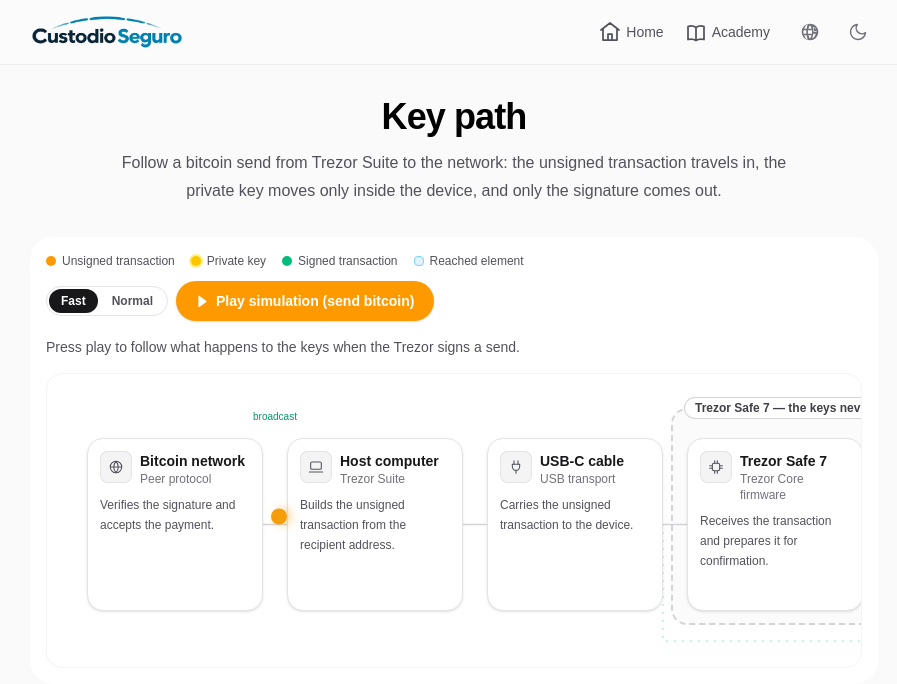
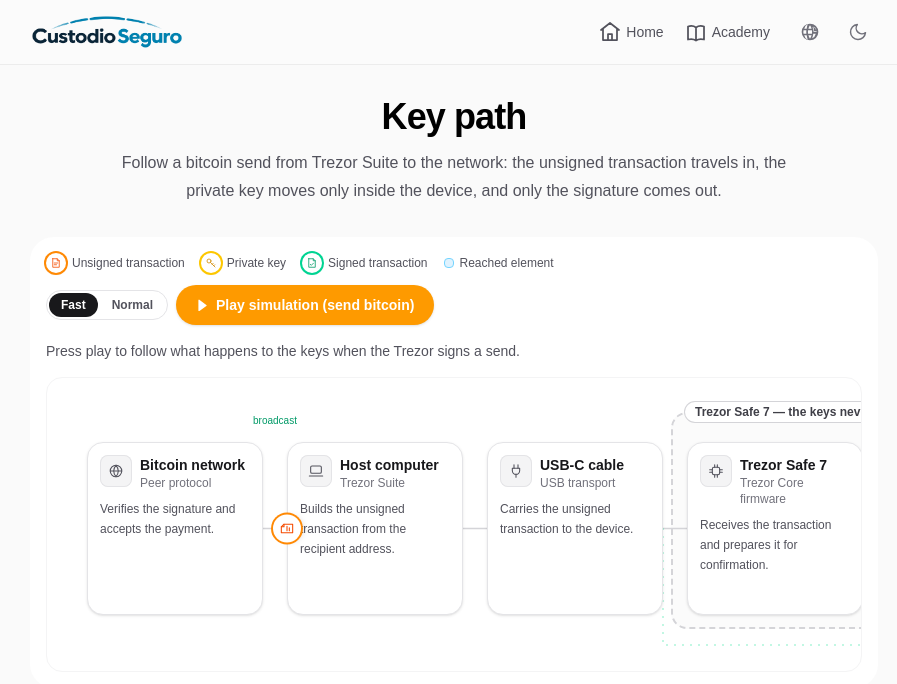
Before and after one commit to stealth14/courses-catalog, a Next.js app: page /en/diagrams/key-path in a window 1280 px wide. Shown: the top 684 px of the page, without its empty margins (186-1083 px from the left). Built offline with nearby package versions, Linux system fonts and the light colour scheme.

Commit message:
feat: enhance Key Path Diagram with multiple travellers and new icons for unsigned, private, and signed transactions

```diff
--- a/src/app/[locale]/diagrams/key-path/key-path-diagram.tsx
+++ b/src/app/[locale]/diagrams/key-path/key-path-diagram.tsx
@@ -13,7 +13,9 @@ import {
   GlobeIcon,
   KeyIcon,
   LaptopIcon,
+  NoteIcon,
   ShieldIcon,
+  SignedNoteIcon,
   UsbIcon,
   type FirmwareIconProps,
 } from "@/components/icons/firmware-icons";
@@ -134,6 +136,56 @@ const SPEEDS = {
 
 type SpeedId = keyof typeof SPEEDS;
 
+/**
+ * How long each traveller rests where its job ends before the next one sets
+ * off, so the hand-over is visible instead of one blur.
+ */
+const HANDOVER_MS = 400;
+
+/** The three things that move through the diagram, in the order they appear. */
+type TrackId = "unsigned" | "key" | "signed";
+
+type Track = {
+  /** The route the traveller follows, as an SVG path. */
+  path: string;
+  delayMs: number;
+  durationMs: number;
+};
+
+type Actor = {
+  id: TrackId;
+  label: string;
+  icon: ComponentType<FirmwareIconProps>;
+  /** Ring and icon colours of the traveller badge. */
+  badge: string;
+};
+
+/**
+ * Who travels when. Trezor Suite builds the unsigned transaction, the
+ * private key only ever moves inside the device, and the signed transaction
+ * goes back out. Each traveller stops where its phase ends.
+ */
+const ACTORS: Actor[] = [
+  {
+    id: "unsigned",
+    label: "Unsigned transaction",
+    icon: NoteIcon,
+    badge: "text-orange-600 ring-orange-400",
+  },
+  {
+    id: "key",
+    label: "Private key",
+    icon: KeyIcon,
+    badge: "text-yellow-600 ring-yellow-400",
+  },
+  {
+    id: "signed",
+    label: "Signed transaction",
+    icon: SignedNoteIcon,
+    badge: "text-emerald-600 ring-emerald-400",
+  },
+];
+
 type Point = { x: number; y: number };
 
 type CardRect = { l: number; t: number; r: number; b: number; cy: number };
@@ -142,12 +194,10 @@ type Milestone = { id: StepId; ms: number };
 
 type Geometry = {
   cards: CardRect[];
-  fullPath: string;
+  tracks: Record<TrackId, Track>;
   railPath: string;
   totalMs: number;
   milestones: Milestone[];
-  amberEndPct: number;
-  goldEndPct: number;
   railY: number;
   broadcastLabel: Point;
   deviceBox: { left: number; top: number; width: number; height: number };
@@ -172,11 +222,12 @@ function polyLength(points: Point[]) {
 }
 
 /**
- * Builds the single journey the one dot follows, plus when the dot reaches
- * each element. The dot's meaning (and colour) changes with the phase:
- * - amber: unsigned transaction, Suite -> USB -> firmware -> screen
- * - gold: private key, secure elements -> flash -> signing
- * - green: signed transaction, signing -> USB -> Suite -> network
+ * Builds the three journeys and when each traveller reaches each element:
+ * - unsigned transaction: Suite -> USB -> firmware -> screen
+ * - private key: secure elements -> flash -> signing
+ * - signed transaction: signing -> USB -> Suite -> network
+ * Every traveller keeps the route of its own phase, so it can stop at the
+ * end of it while the next one follows a different route.
  */
 function measure(
   stage: HTMLDivElement,
@@ -267,13 +318,18 @@ function measure(
 
   const amberLength = polyLength(amberPoints);
   const goldLength = polyLength(goldPoints);
-  const fullLength = amberLength + goldLength + polyLength(greenPoints);
+  const signedLength = polyLength(greenPoints);
 
-  const amberMs = ms(amberLength);
-  const totalMs = ms(fullLength);
+  const unsignedMs = ms(amberLength);
+  const keyMs = ms(goldLength);
+  const signedMs = ms(signedLength);
 
-  const goldStart = amberMs;
-  const goldOffsetsMs = {
+  // Each traveller waits for the previous one to stop before setting off.
+  const keyDelayMs = unsignedMs + HANDOVER_MS;
+  const signedDelayMs = keyDelayMs + keyMs + HANDOVER_MS;
+  const totalMs = signedDelayMs + signedMs;
+
+  const keyOffsetsMs = {
     secureElements: ms(connectorLength),
     flash: ms(connectorLength + waveLength(5) + connectorLength),
     signing: ms(
@@ -303,9 +359,9 @@ function measure(
           connectorLength,
       ),
     },
-    { id: "secure-elements", ms: goldStart + goldOffsetsMs.secureElements },
-    { id: "flash", ms: goldStart + goldOffsetsMs.flash },
-    { id: "signing", ms: goldStart + goldOffsetsMs.signing },
+    { id: "secure-elements", ms: keyDelayMs + keyOffsetsMs.secureElements },
+    { id: "flash", ms: keyDelayMs + keyOffsetsMs.flash },
+    { id: "signing", ms: keyDelayMs + keyOffsetsMs.signing },
     { id: "network", ms: totalMs - ms(connectorLength) },
   ];
 
@@ -335,13 +391,26 @@ function measure(
 
   return {
     cards,
-    fullPath: toPath([...amberPoints, ...goldPoints, ...greenPoints]),
+    tracks: {
+      unsigned: {
+        path: toPath(amberPoints),
+        delayMs: 0,
+        durationMs: unsignedMs,
+      },
+      key: {
+        path: toPath(goldPoints),
+        delayMs: keyDelayMs,
+        durationMs: keyMs,
+      },
+      signed: {
+        path: toPath(greenPoints),
+        delayMs: signedDelayMs,
+        durationMs: signedMs,
+      },
+    },
     railPath: toPath(railPoints),
     totalMs,
     milestones,
-    amberEndPct: Math.round((amberLength / fullLength) * 1000) / 10,
-    goldEndPct:
-      Math.round(((amberLength + goldLength) / fullLength) * 1000) / 10,
     railY,
     broadcastLabel: {
       x: (rect(0).r + rect(1).l) / 2,
@@ -357,41 +426,39 @@ function measure(
 }
 
 /**
- * One dot, three meanings. The keyframes hold the colour (and glow) of the
- * current role: amber while it is the unsigned transaction, gold while it
- * is the private key, green once it is the signed transaction. The dot
- * stays visible for the whole run.
+ * One traveller: a badge with the icon of what is moving. While `rest` is
+ * set it is parked at that point of its route (the start before the run,
+ * the end after it); otherwise it animates along the route and stays there
+ * when the animation is over.
  */
-function travelKeyframes(amberEndPct: number, goldEndPct: number) {
-  return `
-@keyframes kp-travel {
-  0% {
-    offset-distance: 0%;
-    background-color: rgb(245 158 11);
-    box-shadow: 0 4px 10px rgb(245 158 11 / 0.45);
-  }
-  ${amberEndPct}% {
-    background-color: rgb(245 158 11);
-    box-shadow: 0 4px 10px rgb(245 158 11 / 0.45);
-  }
-  ${amberEndPct + 0.5}% {
-    background-color: rgb(250 204 21);
-    box-shadow: 0 0 0 2px rgb(254 240 138), 0 4px 10px rgb(250 204 21 / 0.55);
-  }
-  ${goldEndPct}% {
-    background-color: rgb(250 204 21);
-    box-shadow: 0 0 0 2px rgb(254 240 138), 0 4px 10px rgb(250 204 21 / 0.55);
-  }
-  ${goldEndPct + 0.5}% {
-    background-color: rgb(16 185 129);
-    box-shadow: 0 4px 10px rgb(16 185 129 / 0.5);
-  }
-  100% {
-    offset-distance: 100%;
-    background-color: rgb(16 185 129);
-    box-shadow: 0 4px 10px rgb(16 185 129 / 0.5);
-  }
-}`;
+function Traveller({
+  actor,
+  track,
+  rest,
+}: {
+  actor: Actor;
+  track: Track;
+  rest?: 0 | 100;
+}) {
+  const Icon = actor.icon;
+  const parked = rest !== undefined;
+
+  return (
+    <div
+      data-track={parked ? undefined : actor.id}
+      className={`kp-actor shadow-md ring-2 ${actor.badge}`}
+      style={{
+        offsetPath: `path('${track.path}')`,
+        offsetDistance: parked ? `${rest}%` : undefined,
+        opacity: parked ? 1 : undefined,
+        animation: parked
+          ? undefined
+          : `kp-travel ${track.durationMs}ms linear ${track.delayMs}ms forwards`,
+      }}
+    >
+      <Icon className="h-4 w-4" />
+    </div>
+  );
 }
 
 function PlayGlyph() {
@@ -415,14 +482,28 @@ function ResetGlyph() {
   );
 }
 
-type Timeline = { start: number; totalMs: number };
+type Timeline = {
+  start: number;
+  totalMs: number;
+  tracks: Record<TrackId, Track>;
+};
+
+/** Which traveller is on the move (or resting at its last stop) right now. */
+function activeTrack(
+  tracks: Record<TrackId, Track>,
+  elapsed: number,
+): TrackId {
+  if (elapsed >= tracks.signed.delayMs) return "signed";
+  if (elapsed >= tracks.key.delayMs) return "key";
+  return "unsigned";
+}
 
 /**
- * Animated key path: one dot follows a bitcoin send through a Trezor
- * Safe 7 and changes colour as its meaning changes — amber for the
- * unsigned transaction, gold for the private key (which never leaves the
- * device), green for the signed transaction. The dot stays at its last
- * stop until the user resets the simulation.
+ * Animated key path: three travellers follow a bitcoin send through a
+ * Trezor Safe 7 — the unsigned transaction from Trezor Suite in, the
+ * private key inside the device, and the signed transaction back out.
+ * Each one stops where its job ends; all three stay on the diagram until
+ * the user resets the simulation.
  */
 export function KeyPathDiagram() {
   const stageRef = useRef<HTMLDivElement>(null);
@@ -466,8 +547,8 @@ export function KeyPathDiagram() {
   }
 
   /**
-   * Pans the scroll container so the traveling dot stays centred. While
-   * the simulation runs the container is not scrollable by the user.
+   * Pans the scroll container so the traveller on the move stays centred.
+   * While the simulation runs the container is not scrollable by the user.
    */
   function startFollow(timeline: Timeline) {
     stopFollow();
@@ -483,13 +564,16 @@ export function KeyPathDiagram() {
       const elapsed = performance.now() - timelineRef.current.start;
       if (elapsed > timelineRef.current.totalMs) return;
 
-      const dot = stage.querySelector<HTMLSpanElement>(".kp-dot");
-      if (dot) {
-        const dotRect = dot.getBoundingClientRect();
+      const trackId = activeTrack(timelineRef.current.tracks, elapsed);
+      const actor = stage.querySelector<HTMLElement>(
+        `[data-track="${trackId}"]`,
+      );
+      if (actor) {
+        const actorRect = actor.getBoundingClientRect();
         const stageRect = stage.getBoundingClientRect();
         // Both rects are viewport-relative, so their difference is already
-        // the dot's position inside the stage content.
-        const contentX = dotRect.left - stageRect.left;
+        // the traveller's position inside the stage content.
+        const contentX = actorRect.left - stageRect.left;
         const maxScroll = scroller.scrollWidth - scroller.clientWidth;
         scroller.scrollLeft = Math.min(
           Math.max(0, contentX - scroller.clientWidth / 2),
@@ -529,6 +613,7 @@ export function KeyPathDiagram() {
     startFollow({
       start: performance.now(),
       totalMs: geometry.totalMs,
+      tracks: geometry.tracks,
     });
 
     geometry.milestones.forEach((milestone) => {
@@ -553,24 +638,10 @@ export function KeyPathDiagram() {
 
   const status =
     phase === "playing"
-      ? "Following the transaction through the device…"
+      ? "Following the send: the unsigned transaction travels in, the private key moves inside the device, the signed transaction goes out."
       : phase === "done"
-        ? "Signed: the private key never left the Trezor Safe 7 — only the signature went out. Reset the animation to run it again."
+        ? "Signed: the private key never left the Trezor Safe 7 — only the signature went out. The three travellers stay here until you reset."
         : "Press play to follow what happens to the keys when the Trezor signs a send.";
-
-  const dotIdleStyle = {
-    offsetPath: geometry ? `path('${geometry.fullPath}')` : undefined,
-    offsetDistance: "0%",
-    backgroundColor: "rgb(245 158 11)",
-    boxShadow: "0 4px 10px rgb(245 158 11 / 0.45)",
-  };
-
-  const dotDoneStyle = {
-    offsetPath: geometry ? `path('${geometry.fullPath}')` : undefined,
-    offsetDistance: "100%",
-    backgroundColor: "rgb(16 185 129)",
-    boxShadow: "0 4px 10px rgb(16 185 129 / 0.5)",
-  };
 
   return (
     <figure className="flex flex-col gap-4 rounded-3xl bg-white p-3 text-zinc-900 [color-scheme:light] sm:p-4">
@@ -580,38 +651,44 @@ export function KeyPathDiagram() {
           40% { transform: scale(1.04); }
           100% { transform: scale(1); }
         }
-        .kp-dot {
+        @keyframes kp-travel {
+          from { offset-distance: 0%; opacity: 1; }
+          to { offset-distance: 100%; opacity: 1; }
+        }
+        .kp-actor {
           position: absolute;
           top: 0;
           left: 0;
-          width: 16px;
-          height: 16px;
+          display: flex;
+          width: 28px;
+          height: 28px;
+          align-items: center;
+          justify-content: center;
           border-radius: 9999px;
-          offset-anchor: 0% 50%;
-          margin-left: -8px;
+          background-color: #fff;
+          offset-anchor: 50% 50%;
+          opacity: 0;
         }
         .kp-reached {
           animation: kp-reach-pulse 0.6s ease;
         }
-        ${geometry
-          ? travelKeyframes(geometry.amberEndPct, geometry.goldEndPct)
-          : ""}
       `}</style>
 
       <div className="flex flex-wrap items-center justify-between gap-3">
         <div className="flex flex-wrap items-center gap-x-4 gap-y-1.5 text-xs text-zinc-600">
-          <span className="inline-flex items-center gap-1.5">
-            <span className="h-2.5 w-2.5 rounded-full bg-amber-500" />
-            Unsigned transaction
-          </span>
-          <span className="inline-flex items-center gap-1.5">
-            <span className="h-2.5 w-2.5 rounded-full bg-yellow-400 ring-2 ring-yellow-200" />
-            Private key
-          </span>
-          <span className="inline-flex items-center gap-1.5">
-            <span className="h-2.5 w-2.5 rounded-full bg-emerald-500" />
-            Signed transaction
-          </span>
+          {ACTORS.map((actor) => {
+            const Icon = actor.icon;
+            return (
+              <span key={actor.id} className="inline-flex items-center gap-1.5">
+                <span
+                  className={`flex h-5 w-5 items-center justify-center rounded-full bg-white shadow-sm ring-2 ${actor.badge}`}
+                >
+                  <Icon className="h-3 w-3" />
+                </span>
+                {actor.label}
+              </span>
+            );
+          })}
           <span className="inline-flex items-center gap-1.5">
             <span className="h-2.5 w-2.5 rounded-[4px] border border-sky-300 bg-sky-100" />
             Reached element
@@ -761,32 +838,47 @@ export function KeyPathDiagram() {
                 </text>
               </svg>
 
-              {/* The traveling dot: one dot, three roles, three colours. */}
+              {/* Three travellers, one after another. Each one follows its
+                  own route, stops where its job ends, and stays there: at
+                  the end of the run all three sit on the diagram. */}
               {phase === "playing" && (
                 <div
                   key={runId}
                   className="pointer-events-none absolute inset-0 z-30"
                 >
-                  <span
-                    className="kp-dot"
-                    style={{
-                      offsetPath: `path('${geometry.fullPath}')`,
-                      animation: `kp-travel ${geometry.totalMs}ms linear 0ms both`,
-                    }}
+                  {ACTORS.map((actor) => (
+                    <Traveller
+                      key={actor.id}
+                      actor={actor}
+                      track={geometry.tracks[actor.id]}
+                    />
+                  ))}
+                </div>
+              )}
+
+              {/* At rest only the unsigned transaction waits at the start of
+                  its route. */}
+              {phase === "idle" && (
+                <div className="pointer-events-none absolute inset-0 z-30">
+                  <Traveller
+                    actor={ACTORS[0]}
+                    track={geometry.tracks.unsigned}
+                    rest={0}
                   />
                 </div>
               )}
 
-              {/* At rest the dot waits at its stop: the start before the
-                  first run, the network after a finished one. */}
-              {phase === "idle" && (
-                <div className="pointer-events-none absolute inset-0 z-30">
-                  <span className="kp-dot" style={dotIdleStyle} />
-                </div>
-              )}
+              {/* After the run every traveller stays where it stopped. */}
               {phase === "done" && (
                 <div className="pointer-events-none absolute inset-0 z-30">
-                  <span className="kp-dot" style={dotDoneStyle} />
+                  {ACTORS.map((actor) => (
+                    <Traveller
+                      key={actor.id}
+                      actor={actor}
+                      track={geometry.tracks[actor.id]}
+                      rest={100}
+                    />
+                  ))}
                 </div>
               )}
             </>
--- a/src/components/icons/firmware-icons.tsx
+++ b/src/components/icons/firmware-icons.tsx
@@ -260,6 +260,16 @@ export function NoteIcon(props: FirmwareIconProps) {
   );
 }
 
+export function SignedNoteIcon(props: FirmwareIconProps) {
+  return (
+    <FirmwareIcon {...props}>
+      <path d="M5.5 3.5h9l4 4v13h-13v-17Z" />
+      <path d="M14.5 3.5v4h4" />
+      <path d="M8.5 14.6l2.1 2.1 4.4-4.4" />
+    </FirmwareIcon>
+  );
+}
+
 export function ExternalLinkIcon(props: FirmwareIconProps) {
   return (
     <FirmwareIcon {...props}>
```
